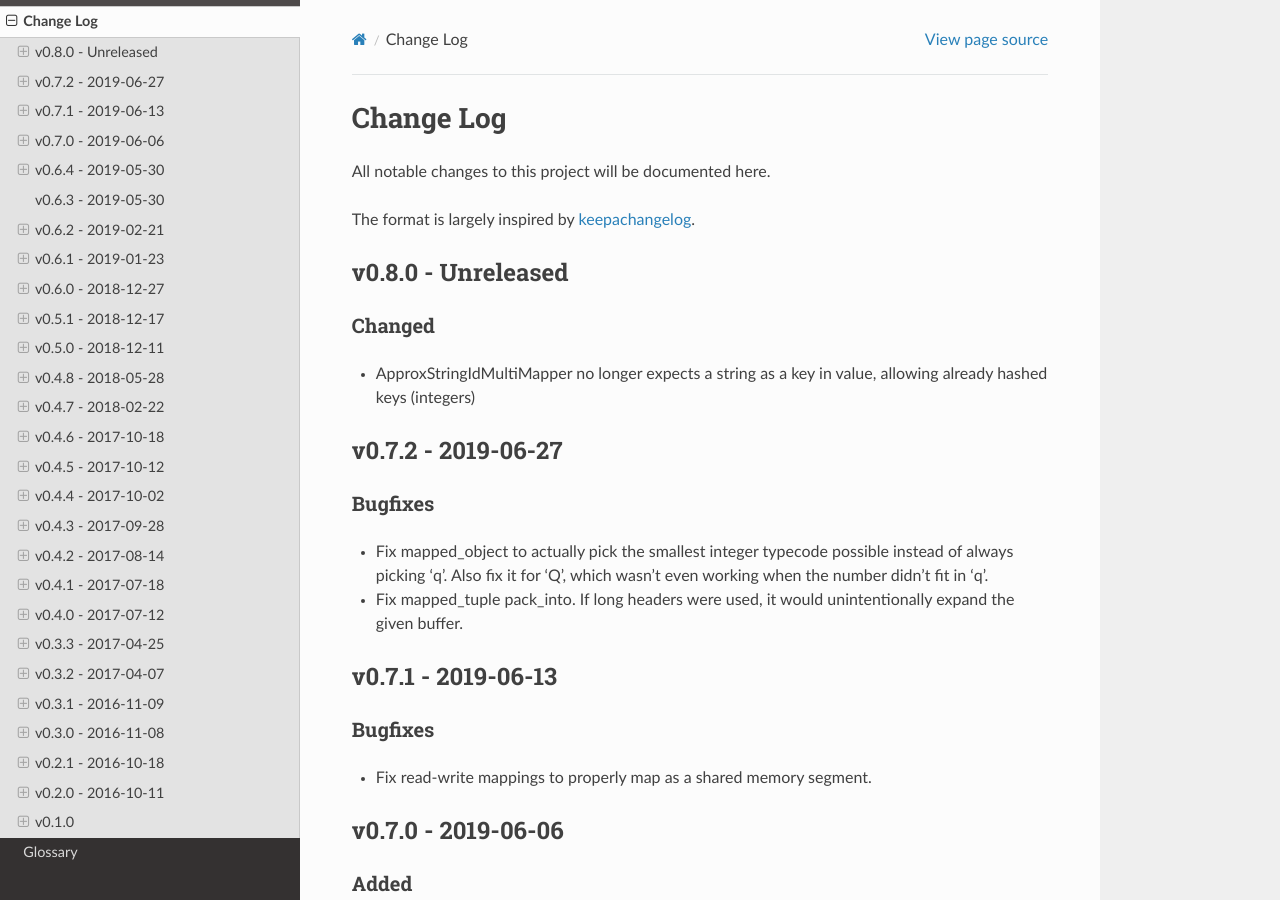
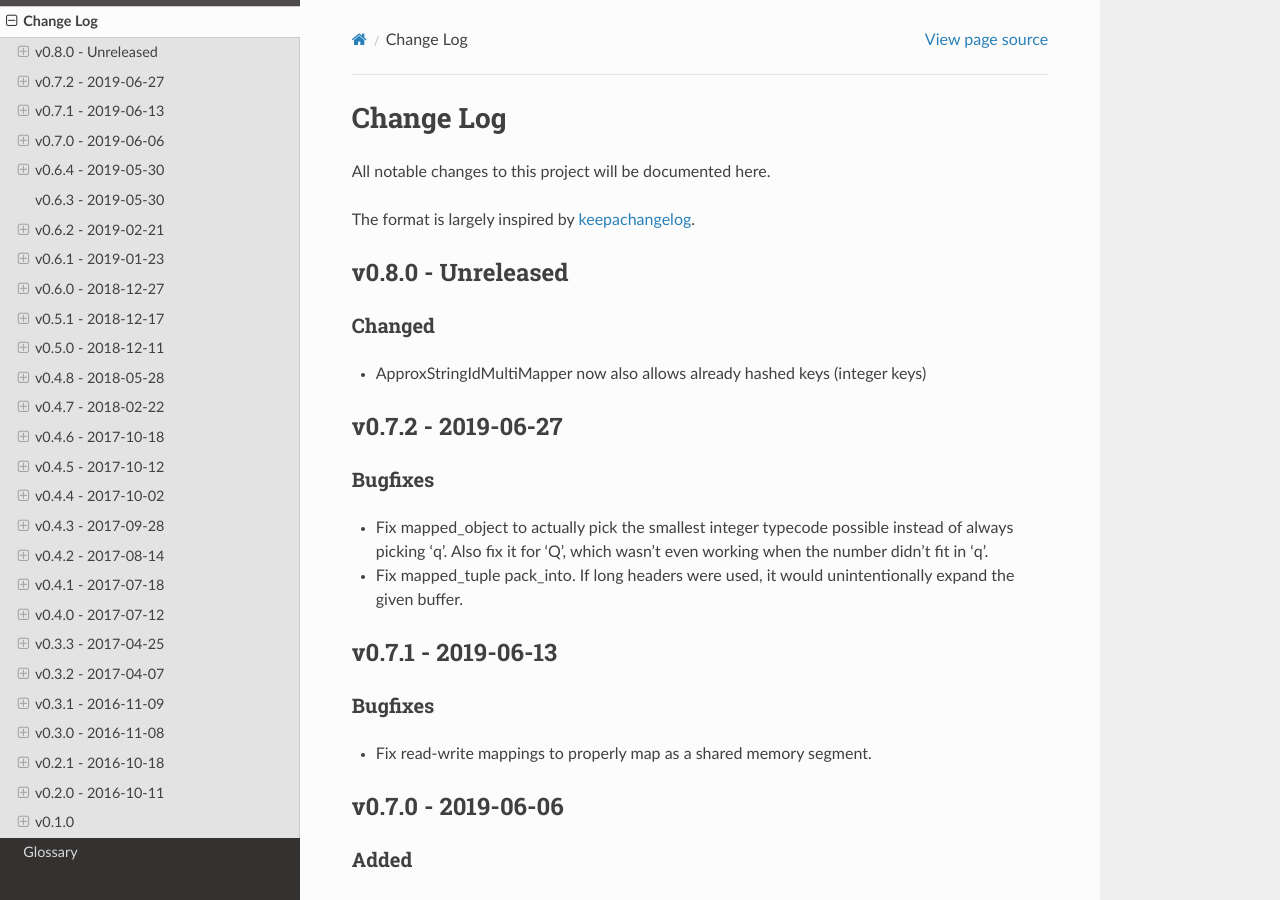
Before and after one commit to jampp/sharedbuffers, a Sphinx documentation site: the page built from doc/source/CHANGELOG.rst, in a window 1280 px wide and 900 px high. Built offline with Sphinx 7.4.7 and the Read the Docs theme 2.0.0, drawn with Linux system fonts in a browser that asks for light colours.

Commit message:
Update changelog to make it clearer

```diff
--- a/doc/source/CHANGELOG.rst
+++ b/doc/source/CHANGELOG.rst
@@ -13,8 +13,7 @@ v0.8.0 - Unreleased
 Changed
 -------
 
-- ApproxStringIdMultiMapper no longer expects a string as a key in value,
-  allowing already hashed keys (integers)
+- ApproxStringIdMultiMapper now also allows already hashed keys (integer keys)
 
 v0.7.2 - 2019-06-27
 ===================
```
